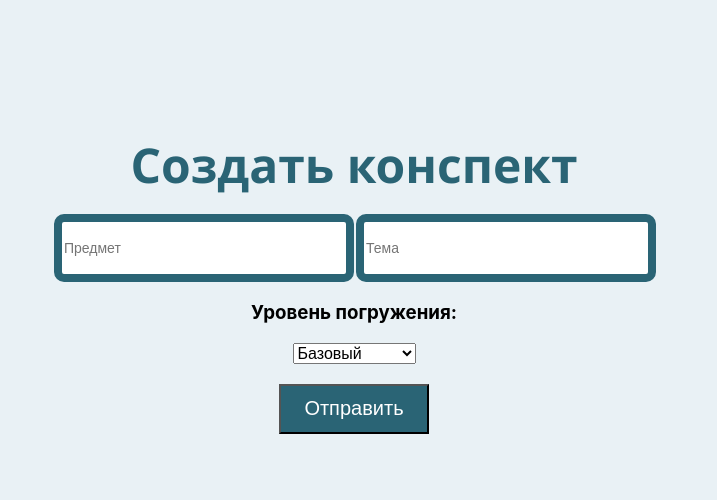
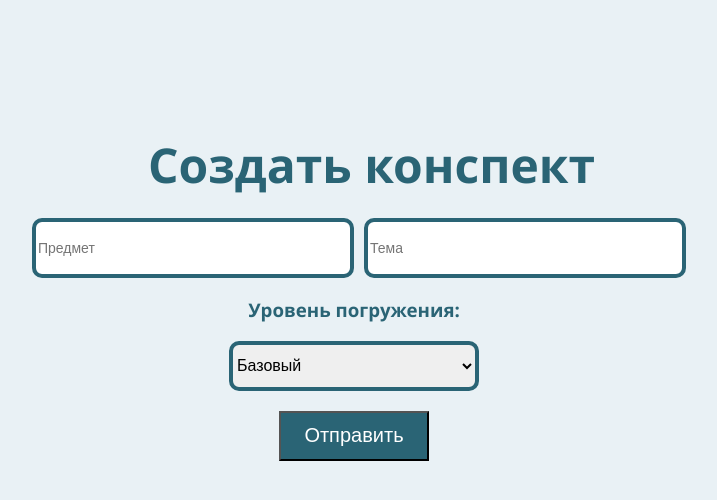
Before and after one commit to MaxSiominDev/hse_pe, a React (Create React App) app in the folder frontend/: page / in a window 1280 px wide. Shown: the top 500 px of the page, without its empty margins (286-1003 px from the left). Built offline with nearby package versions, Linux system fonts and the light colour scheme.

Commit message:
updated home page

```diff
--- a/frontend/package.json
+++ b/frontend/package.json
@@ -12,7 +12,7 @@
     "react-hook-form": "^7.59.0",
     "react-router": "^7.6.3",
     "react-router-dom": "^7.6.3",
-    "react-scripts": "5.0.1",
+    "react-scripts": "^5.0.1",
     "web-vitals": "^2.1.4"
   },
   "scripts": {
--- a/frontend/src/App.css
+++ b/frontend/src/App.css
@@ -51,20 +51,33 @@ body {
   margin: 20 50px;
   margin-bottom: 150px;
   margin-top: 20px;
+  transition: all .3s;
+}
+.b2:hover {
+  scale: 1.1;
 }
 input {
   border-radius: 10px;
   width: 100%;
   height: 50px;
-  max-width: 280px;
+  max-width: 310px;
   border-color: #2a6475;
-  border-width: 8px;
+  border-width: 4px;
   border-style: solid;
-  margin-top: 2px;
-  margin-left: 2px;
+  margin-top: 6px;
+  margin-left: 10px;
 }
 
+select {
+  border-color: #2a6475;
+  border-width: 4px;
+  border-style: solid;
+  border-radius: 10px;
+  width: 250px;
+  height: 50px;
+}
 .text {
+  margin-left: 35px;
   width: 100%;
   height: 100px;
   max-width: 1000px;
@@ -84,15 +97,26 @@ input {
   margin: 20 50px;
   margin-bottom: 150px;
   margin-top: 20px;
+  transition: all .3s;
+}
+.b3:hover {
+  scale: 1.1;
 }
 .buttoms {
   display: flex;
   gap: 20px;
   justify-content: center;
 }
+
 .area {
   border: #2a6475;
   border-width: 4px;
   border-style: solid;
   border-radius: 2%;
 }
+
+.text2 {
+
+  font-family: 'Segoe UI', Tahoma, sans-serif;
+  color: #2a6475;
+}
--- a/frontend/src/App.js
+++ b/frontend/src/App.js
@@ -36,5 +36,3 @@ const App = () => {
 };
 
 export default App;
-
-// jijugtf
--- a/frontend/src/pages/CreateConspects/CreateConspects.jsx
+++ b/frontend/src/pages/CreateConspects/CreateConspects.jsx
@@ -7,7 +7,7 @@ function CreateConspects() {
   const navigate = useNavigate();
 
   const handleEditClick = () => {
-    navigate('/edit');
+
   };
   const {
     register,
@@ -15,7 +15,10 @@ function CreateConspects() {
     formState: { errors },
   } = useForm();
 
-  const onSubmit = (data) => {};
+  const onSubmit = (data) => {
+    console.log({...data, level: level})
+    navigate('/edit')
+  };
 
   const [level, setLevel] = useState('basic');
 
@@ -34,14 +37,14 @@ function CreateConspects() {
             {...register('conspect', { required: true })}
             placeholder="Предмет"
             style={{ fontSize: '14px' }}
+
           />
           <input
             {...register('theme', { required: true })}
             placeholder="Тема"
             style={{ fontSize: '14px' }}
           />
-          <h3>Уровень погружения:</h3>
-
+          <h3 class="text2">Уровень погружения:</h3>
           <select
             value={level}
             onChange={(e) => setLevel(e.target.value)}
```
Also changed, not shown: 2 other files (tests, documents, lock files or other folders).
